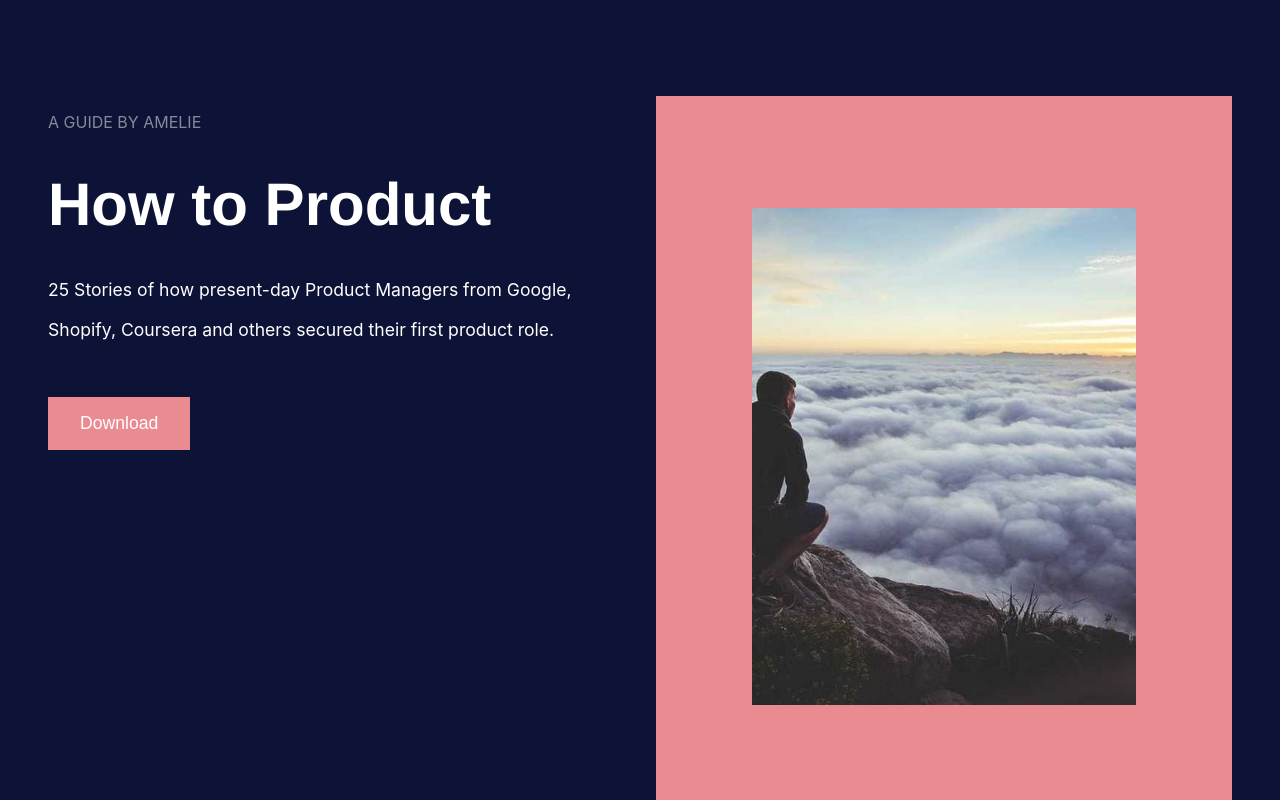
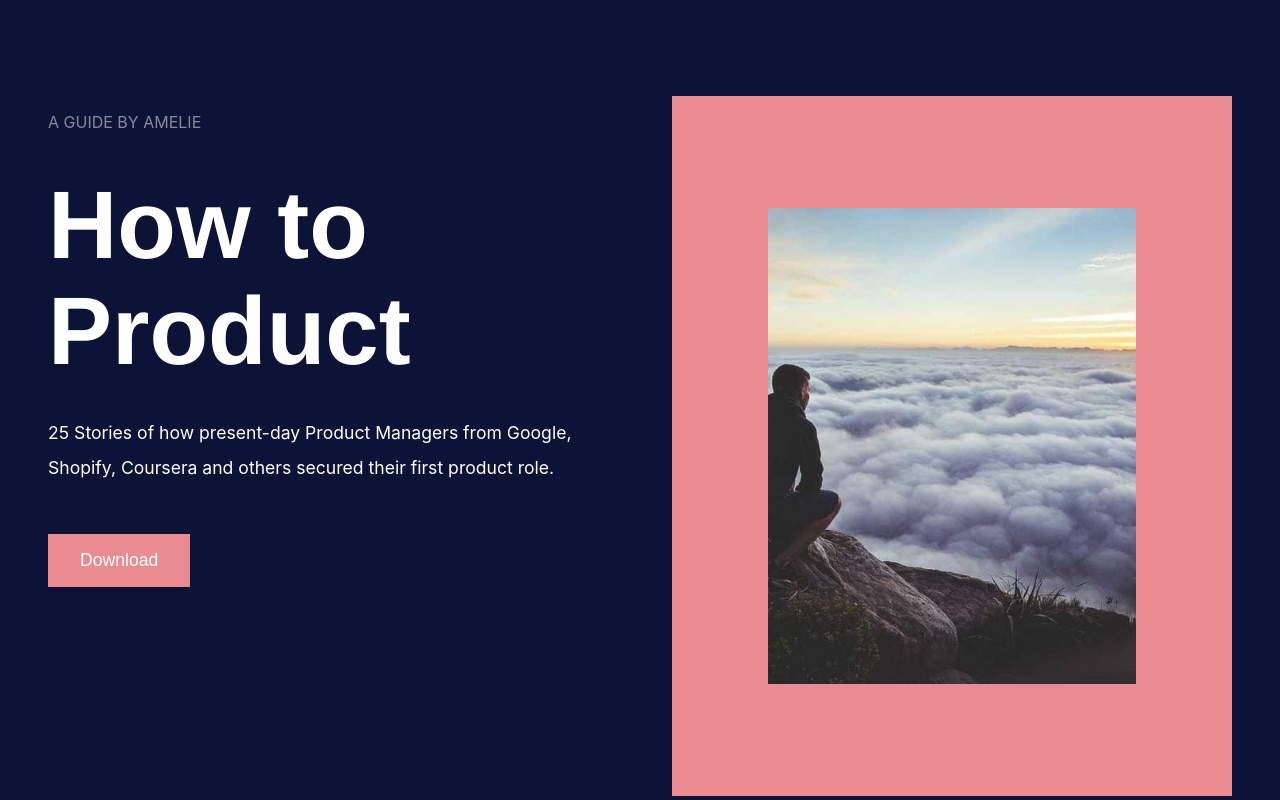
Before and after one commit to juliendelort/amelies-landing, a plain HTML site: page index.html in a window 1280 px wide. Shown: the top 800 px of the page. Drawn offline with Linux system fonts and the light colour scheme.

Commit message:
more fixes

```diff
--- a/index.css
+++ b/index.css
@@ -6,7 +6,7 @@ html {
   --c-on-brand: #fff;
   --f-title: Bahnschrift, 'DIN Alternate', 'Franklin Gothic Medium', 'Nimbus Sans Narrow', sans-serif-condensed, sans-serif;
   --f-text: Inter, Roboto, 'Helvetica Neue', 'Arial Nova', 'Nimbus Sans', Arial, sans-serif;
-  --body-padding: 2rem;
+  --body-padding: 1.5rem;
   font-weight: normal;
 
   @media (min-width: 1000px) {
@@ -35,6 +35,10 @@ h1 {
   font-size: 3.75rem;
   margin: 2.5rem 0 2rem;
   line-height: 1.1;
+
+  @media (min-width: 1000px) {
+    font-size: 6rem;
+  }
 }
 
 .container {
@@ -44,7 +48,7 @@ h1 {
 
 .hero {
   display: grid;
-  gap: 2rem;
+  gap: 4rem;
   grid-template-columns: minmax(100%, 500px);
 
   @media (min-width: 1000px) {
@@ -53,7 +57,7 @@ h1 {
 
   .subtitle {
     font-size: 1.1rem;
-    line-height: 2.25;
+    line-height: 2;
   }
 
   .top {
@@ -88,19 +92,26 @@ h1 {
 }
 
 .testimonial {
-  margin: 10rem 0;
+  margin: 4rem 0;
   padding: 5rem var(--body-padding);
   display: flex;
   align-items: center;
   position: relative;
 
+  @media (min-width: 1000px) {
+    margin: 10rem 0;
+  }
+
 
   .box {
     z-index: 1;
     background: white;
-    padding: 5rem;
+    padding: 3rem;
     box-shadow: 0 0 50px 0 rgba(0, 0, 0, 0.08);
-    /* margin-right: 0; */
+
+    @media (min-width: 1000px) {
+      padding: 5rem;
+    }
   }
 
   .background {
```
